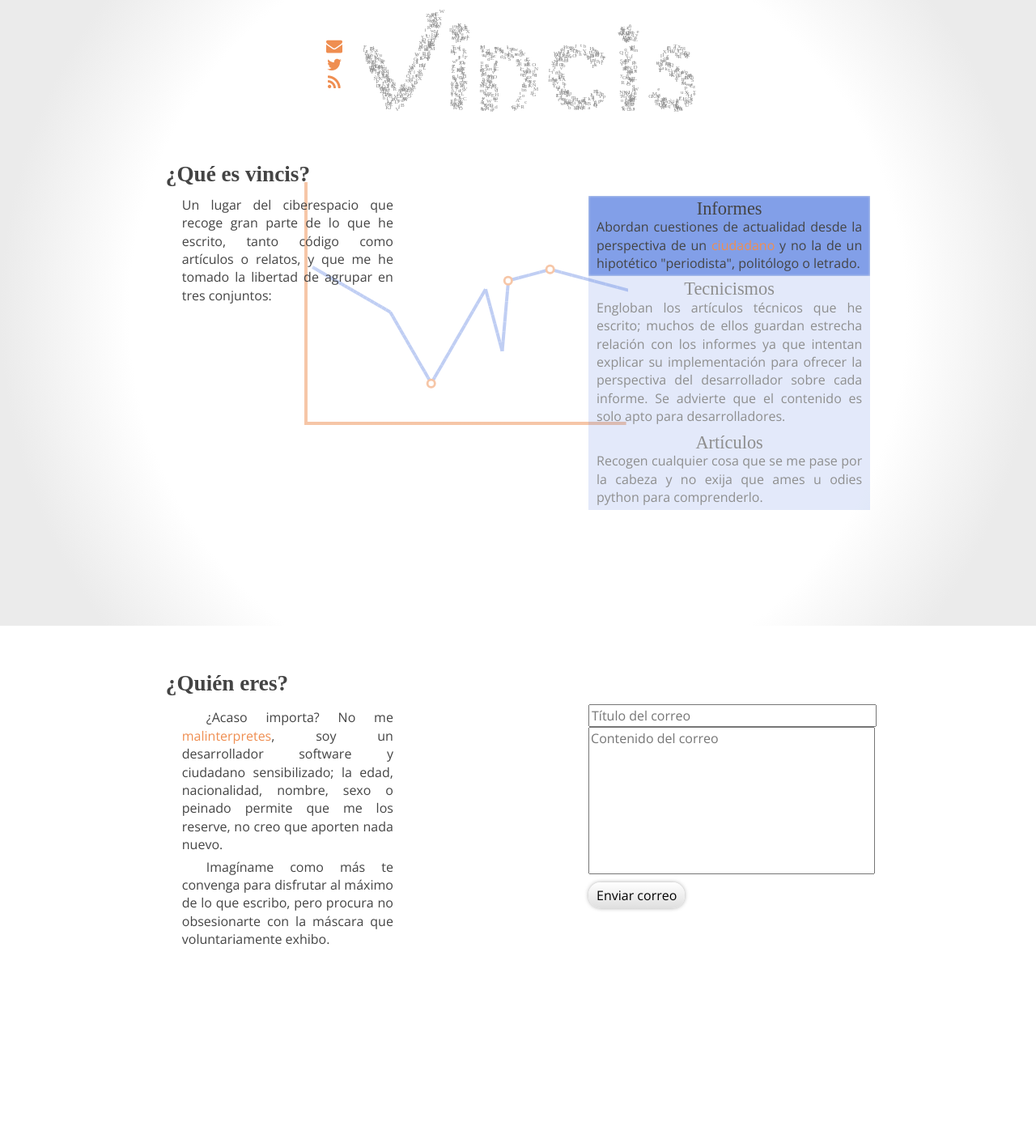
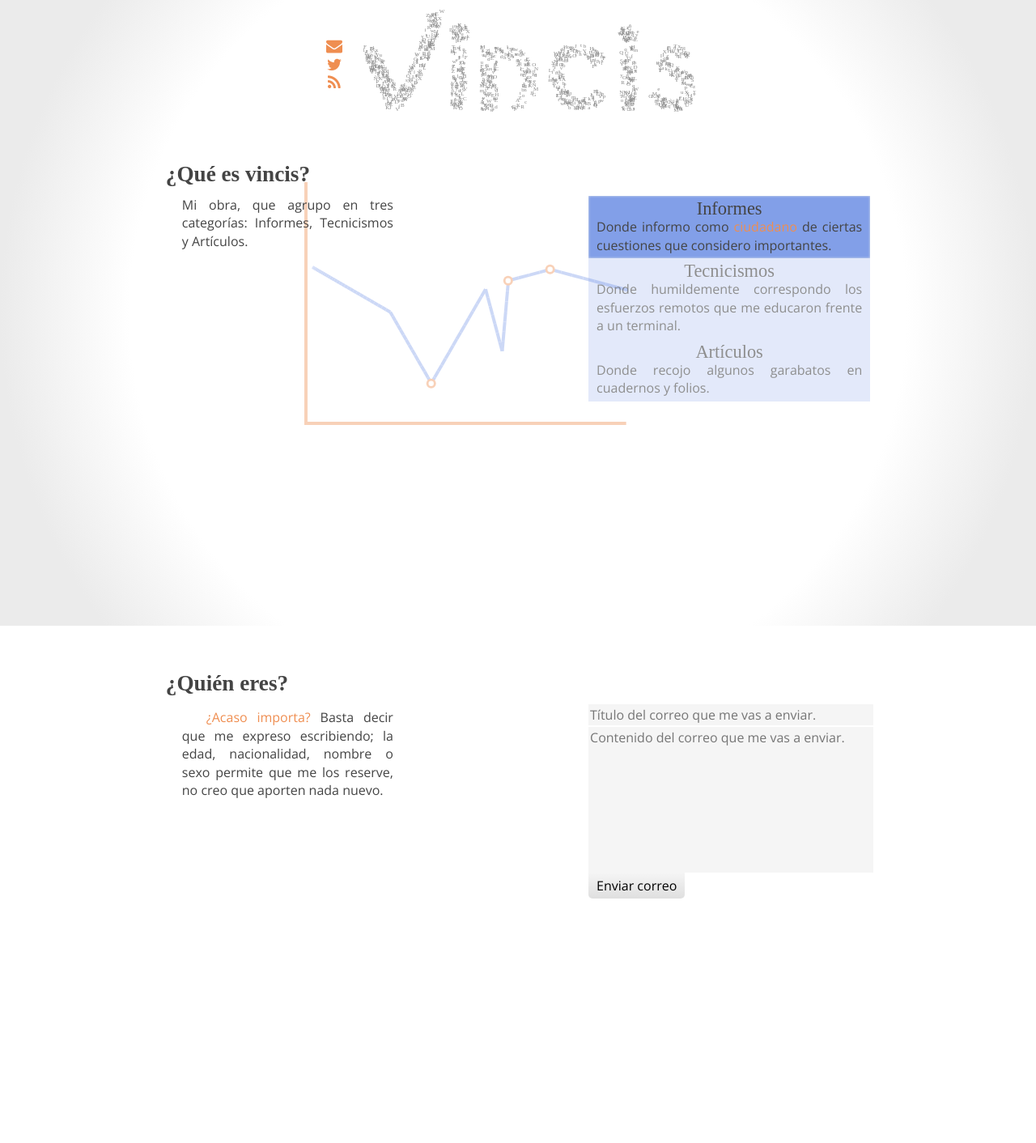
Before and after one commit to kudrom/vincis, a Django app: page / in a window 1280 px wide. Shown: the part 27-1439 px from the top of the page at 81% size. Run offline with Django 3.2, Linux system fonts and the light colour scheme; parts of the project's set-up code (start-up, migrations or seed data) failed here and were passed over; some web fonts are replaced.

Commit message:
Text of home updated

```diff
--- a/base/static/css/base.css
+++ b/base/static/css/base.css
@@ -26,7 +26,7 @@ button{
     margin-top: 10px;
     border-radius: 15px;
     padding: 5px 10px;
-    background: linear-gradient(to bottom, #FFFFFF, #DFDFDF) repeat scroll 0 0 transparent;
+    background: linear-gradient(to bottom, #F5F5F5, #DFDFDF) repeat scroll 0 0 transparent;
     box-shadow: 0 0 5px #aaa;
     border: none;
 }
--- a/base/static/css/home.css
+++ b/base/static/css/home.css
@@ -64,7 +64,7 @@ article{
 	position: absolute;
 	right: calc(55% - 200px);
 	top: calc(45% - 200px);
-	opacity: 0.5;
+	opacity: 0.4;
 }
 
 canvas#report{
@@ -85,6 +85,23 @@ canvas#article{
 #sendMail input, #sendMail textarea{
     width: 100%;
     display: block;
+    padding: 2px;
+    border: none;
+    background: #f5f5f5;
+}
+
+#sendMail input:active, #sendMail textarea:active{
+	background: #eee;
+}
+
+#sendMail input{
+	margin-bottom: 2px;
+}
+
+button{
+	border-radius: 0 0 5px 5px;
+	box-shadow: none;
+	margin: 0;
 }
 
 @media all and (min-width: 500px){
--- a/base/templates/home.html
+++ b/base/templates/home.html
@@ -23,12 +23,12 @@
                 </a>
             </div>
             <h2 class="above-canvas">¿Qué es vincis?</h2>
-            <div class="first above-canvas" >Un lugar del ciberespacio que recoge gran parte de lo que he escrito, tanto código como artículos o relatos, y que me he tomado la libertad de agrupar en tres conjuntos:</div>
+            <div class="first above-canvas">Mi obra, que agrupo en tres categorías: Informes, Tecnicismos y Artículos.</div>
             <div class="above-canvas">
 		        <ul class="second">
-		            <li class="report"><h3>Informes</h3> Abordan cuestiones de actualidad desde la perspectiva de un <a>ciudadano</a> y no la de un hipotético "periodista", politólogo o letrado.</li>
-		            <li class="tech"><h3>Tecnicismos</h3> Engloban los artículos técnicos que he escrito; muchos de ellos guardan estrecha relación con los informes ya que intentan explicar su implementación para ofrecer la perspectiva del desarrollador sobre cada  informe. Se advierte que el contenido es solo apto para desarrolladores.</li>
-		            <li class="article"><h3>Artículos</h3> Recogen cualquier cosa que se me pase por la cabeza y no exija que ames u odies python para comprenderlo.</li>
+		            <li class="report"><h3>Informes</h3>Donde informo como <a>ciudadano</a> de ciertas cuestiones que considero importantes.</li>
+		            <li class="tech"><h3>Tecnicismos</h3>Donde humildemente correspondo los esfuerzos remotos que me educaron frente a un terminal.</li>
+		            <li class="article"><h3>Artículos</h3>Donde recojo algunos garabatos en cuadernos y folios.</li>
 		        </ul>
             </div>
             <canvas id="report" class="hidden" width=400 height=300></canvas>
@@ -38,13 +38,12 @@
         <article id="who">
             <h2>¿Quién eres?</h2>
             <div class="first">
-                <p>¿Acaso importa? No me <a>malinterpretes</a>, soy un desarrollador software y ciudadano sensibilizado; la edad, nacionalidad, nombre, sexo o peinado permite que me los reserve, no creo que aporten nada nuevo.</p>
-                <p>Imagíname como más te convenga para disfrutar al máximo de lo que escribo, pero procura no obsesionarte con la máscara que voluntariamente exhibo.</p>
+                <p><a>¿Acaso importa?</a> Basta decir que me expreso escribiendo; la edad, nacionalidad, nombre o sexo permite que me los reserve, no creo que aporten nada nuevo.</p>
             </div>
             <form class ="second" id="sendMail" method="post" action="/send-mail">
                {% csrf_token %}
-               <input placeholder="Título del correo">
-               <textarea rows=8 placeholder="Contenido del correo"></textarea>
+               <input placeholder="Título del correo que me vas a enviar.">
+               <textarea rows=8 placeholder="Contenido del correo que me vas a enviar."></textarea>
                <button type="submit">Enviar correo</button>
             </form>
         </article>
```
Also changed, not shown: 1 other file.
